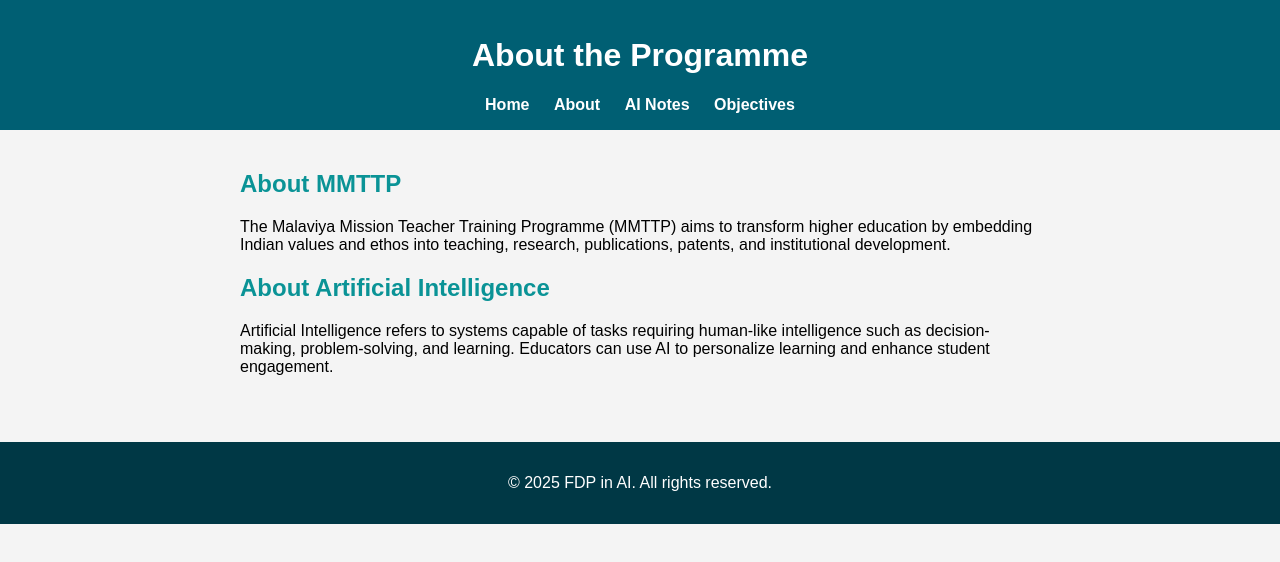
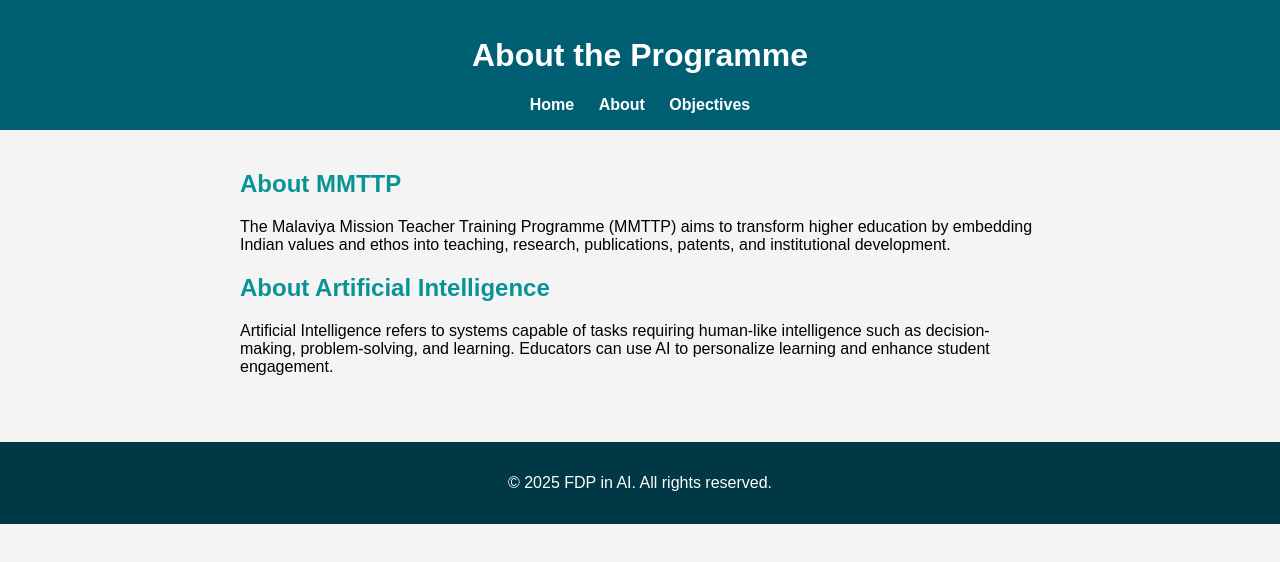
Before and after one commit to pk642/pk642.github.io, a plain HTML site: page about.html in a window 1280 px wide. Drawn offline with Linux system fonts and the light colour scheme.

Commit message:
Update about.html

```diff
--- a/about.html
+++ b/about.html
@@ -11,7 +11,6 @@
     <nav>
       <a href="index.html">Home</a>
       <a href="about.html">About</a>
-      <a href="ai_notes.html">AI Notes</a>
       <a href="objectives.html">Objectives</a>
     </nav>
   </header>
```
